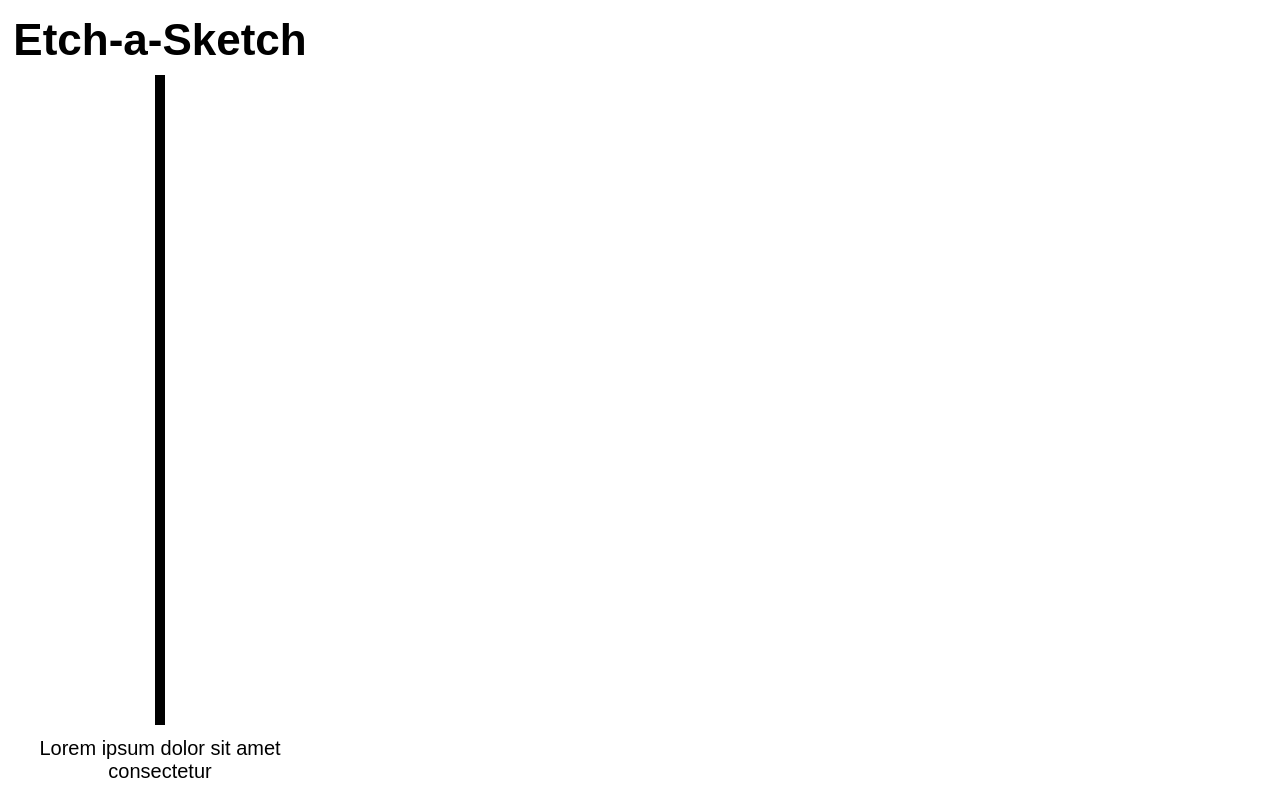
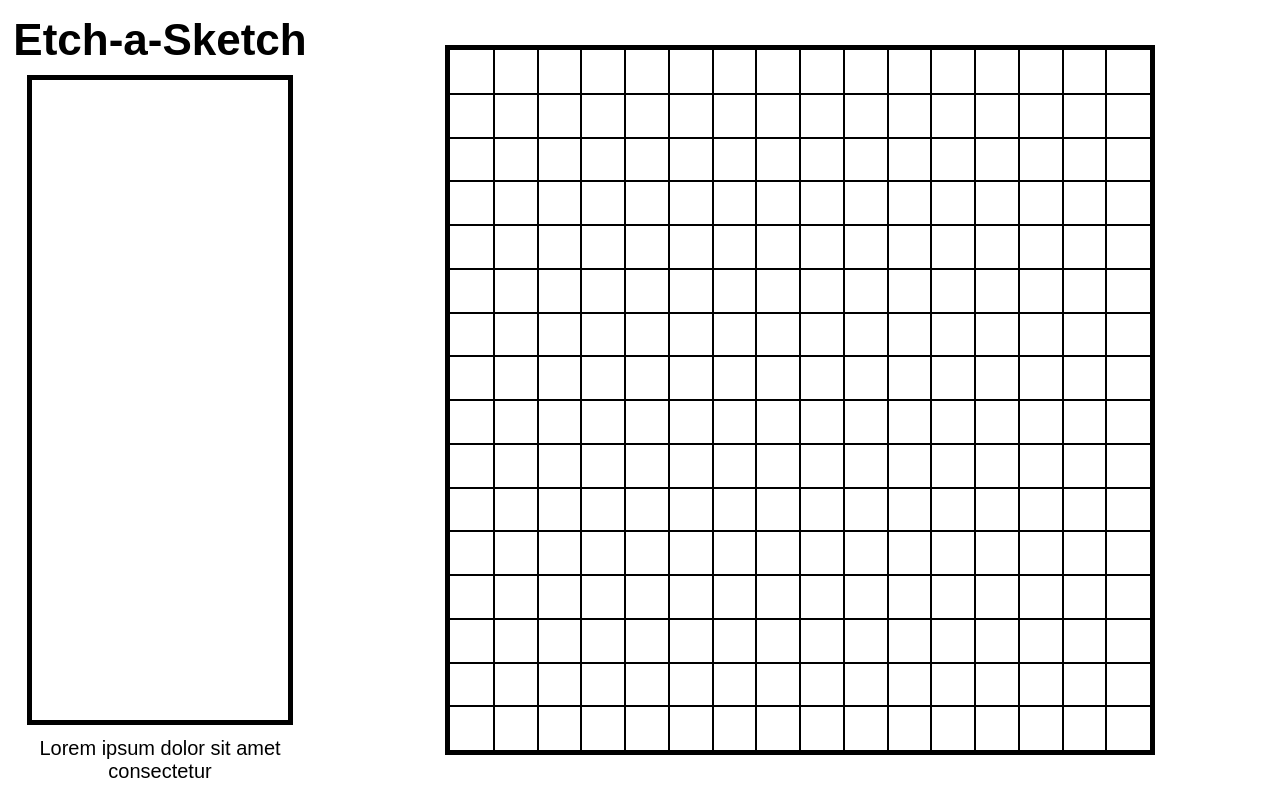
Before and after one commit to Tisbutascratchfile/etch-a-sketch, a plain HTML site: page index.html in a window 1280 px wide. Drawn offline with Linux system fonts and the light colour scheme; a web font is replaced by a local one.

Commit message:
Add genCanvas fn

```diff
--- a/script.js
+++ b/script.js
@@ -0,0 +1,18 @@
+const gridParent = document.querySelector("main");
+const grid = document.createElement("div");
+
+gridParent.appendChild(grid);
+grid.classList.add("grid");
+
+function genCanvas(dimension) {
+  let surface = dimension ** 2;
+  for (let i = 0; i < surface; i++) {
+    cell = document.createElement("div");
+    cell.classList.add("cell");
+    grid.style.gridTemplateColumns = `repeat(${dimension}, 1fr)`;
+    grid.style.gridTemplateRows = `repeat(${dimension}, 1fr)`;
+    grid.appendChild(cell);
+  }
+}
+
+genCanvas(16);
--- a/style.css
+++ b/style.css
@@ -35,6 +35,7 @@
 
 .toolbar {
   height: 80vh;
+  width: 80%;
   outline: 5px solid black;
   display: flex;
   flex-direction: column;
@@ -55,3 +56,14 @@
 .credits {
   font-size: 20px;
 }
+
+.grid {
+  display: grid;
+  height: 700px;
+  width: 700px;
+  outline: 5px solid black;
+}
+
+.cell {
+  outline: 1px solid black;
+}
```
